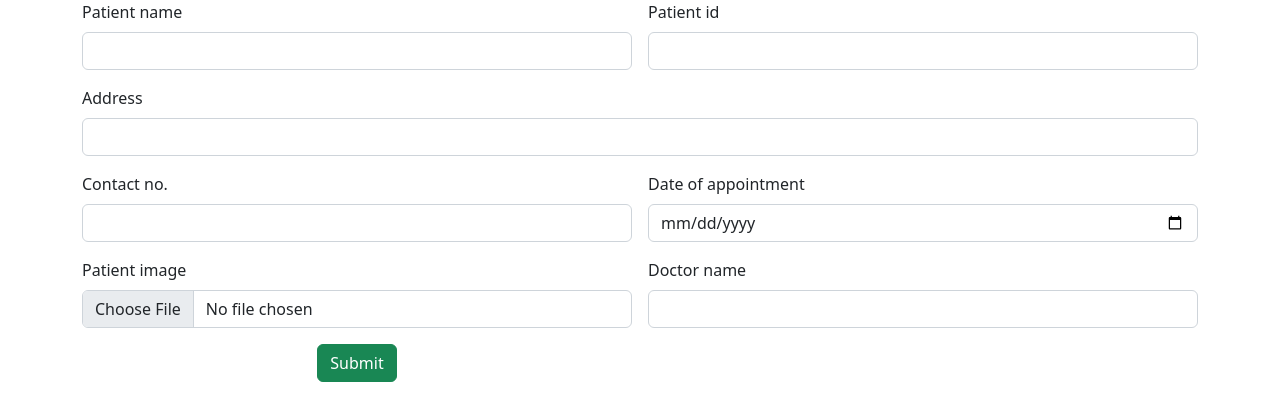
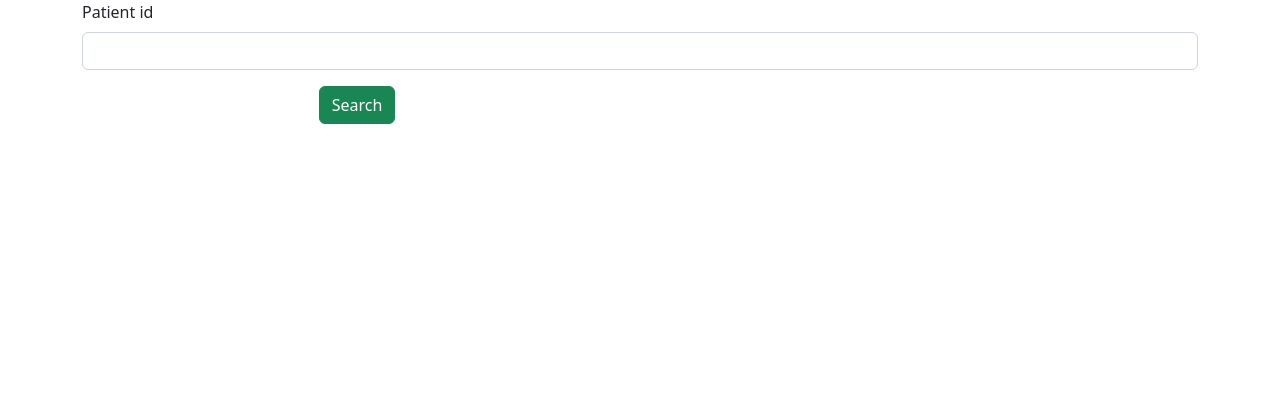
Before and after one commit to HarshaSalih/Hosiptal-angular-app, an Angular app: page / in a window 1280 px wide. Shown: the top 420 px of the page. Built offline with nearby package versions, Linux system fonts and the light colour scheme.

Commit message:
patientsearch commits

```diff
--- a/src/app/app.component.html
+++ b/src/app/app.component.html
@@ -1,3 +1,3 @@
 
-<app-patient-entry></app-patient-entry>
+<app-patient-search></app-patient-search>
 <router-outlet></router-outlet>
--- a/src/app/app.module.ts
+++ b/src/app/app.module.ts
@@ -4,11 +4,13 @@
 import { AppRoutingModule } from './app-routing.module';
 import { AppComponent } from './app.component';
 import { PatientEntryComponent } from './patient-entry/patient-entry.component';
+import { PatientSearchComponent } from './patient-search/patient-search.component';
 
 @NgModule({
   declarations: [
     AppComponent,
-    PatientEntryComponent
+    PatientEntryComponent,
+    PatientSearchComponent
   ],
   imports: [
     BrowserModule,
--- /dev/null
+++ b/src/app/patient-search/patient-search.component.html
@@ -0,0 +1,16 @@
+<div class="container">
+    <div class="row">
+    <div class="div col col-12 col-sm-12 col-md-12 col-lg-12 col-xl-12 col-xxl-12">
+        <div class="row g-3">
+            <div class="col col-12 col-sm-12 col-md-12 col-lg-12 col-xl-12 col-xxl-12">
+
+                <label for="" class="form-label">Patient id</label>
+                <input type="text" class="form-control">
+
+            </div>
+            <div class="col col-12 col-sm-6 col-md-6 col-lg-6 col-xl-6 col-xxl-6 text-center">
+                <button class="btn btn-success">Search</button>
+            </div>
+        </div>
+    </div>
+</div>
```
Also changed, not shown: src/app/patient-search/patient-search.component.ts (added, +10 -0 lines), src/app/patient-search/patient-search.component.css (added).
